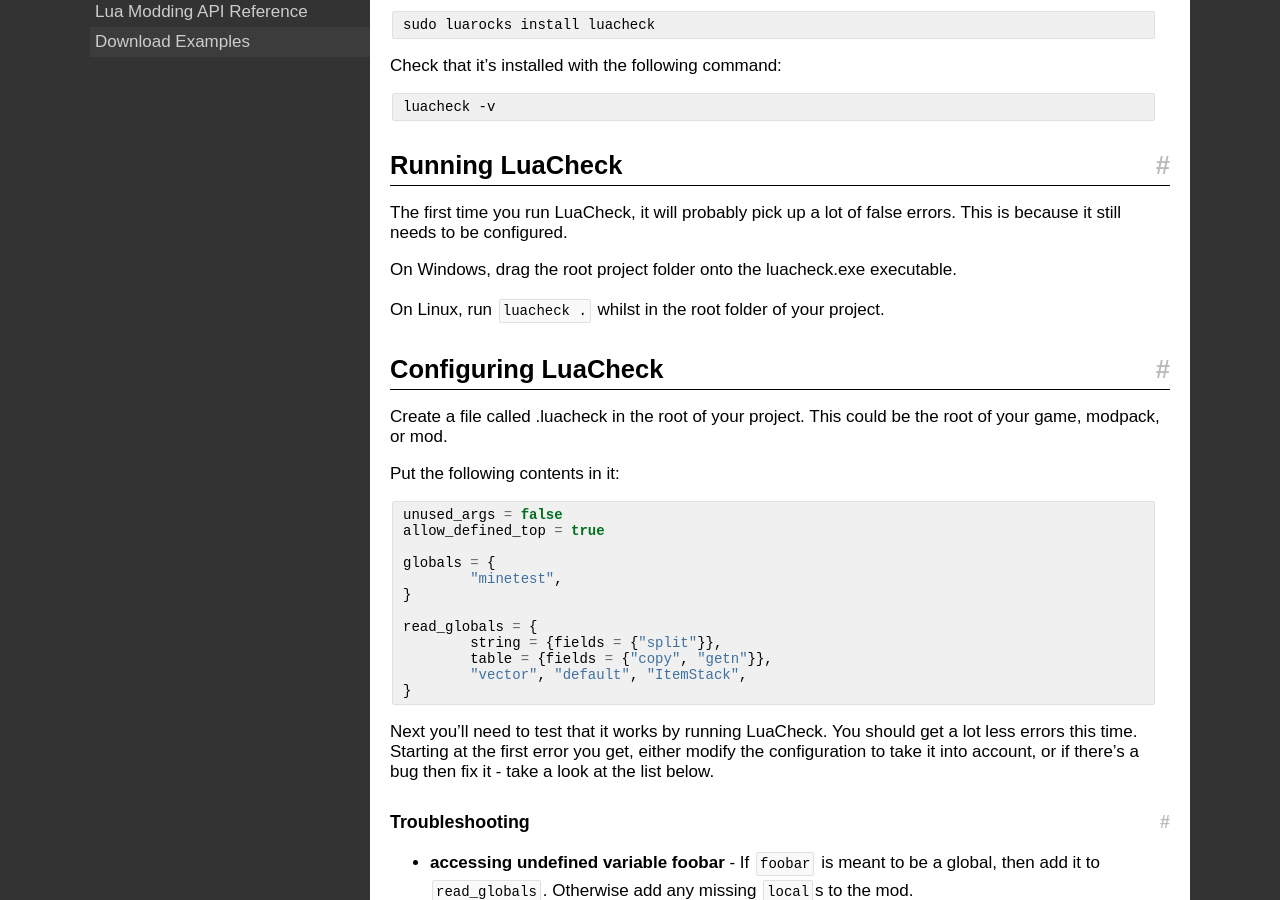
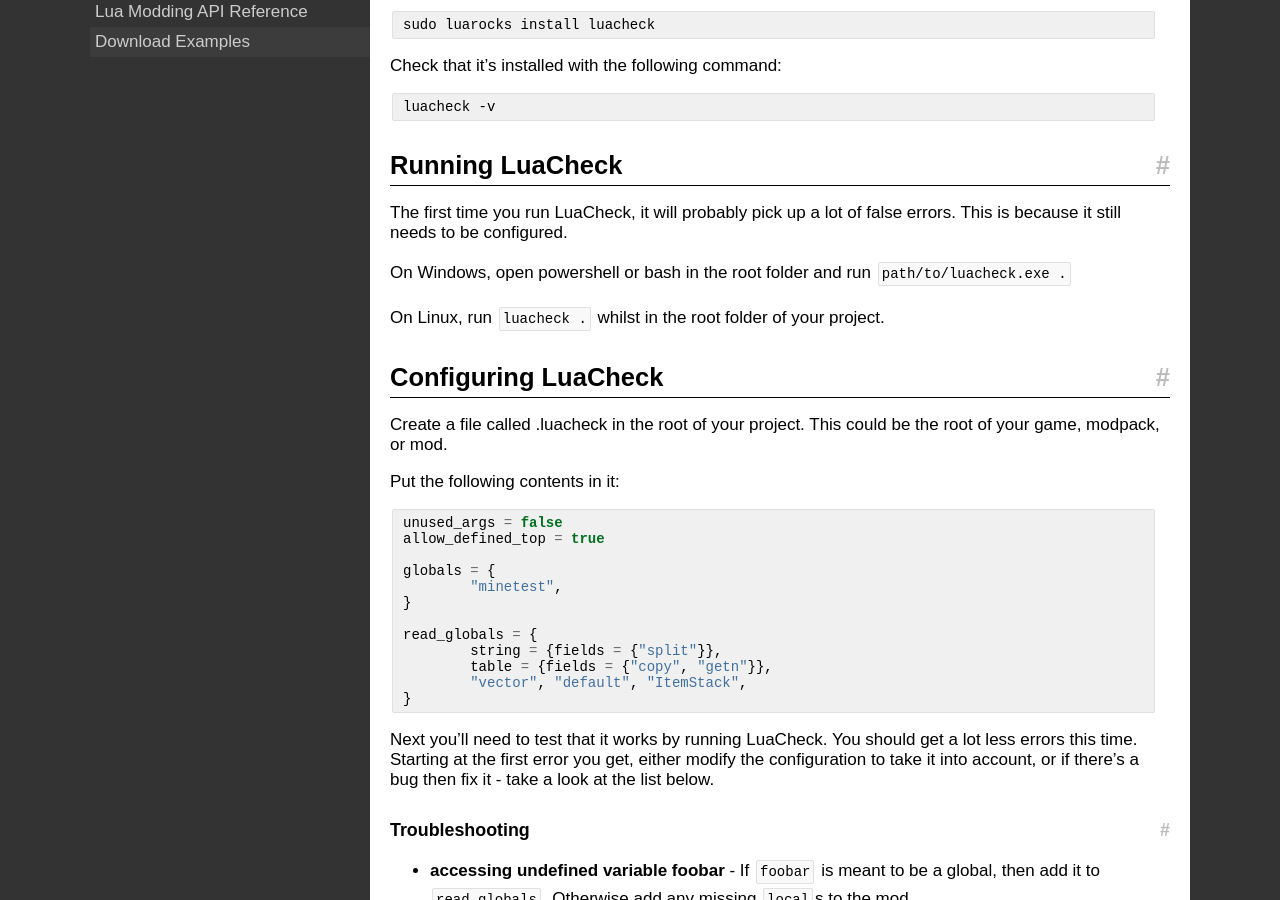
Before and after one commit to rubenwardy/minetest_modding_book, a Jekyll site: the page built from en/chapters/luacheck.md, in a window 1280 px wide and 900 px high, scrolled down 647 px. Built offline with Jekyll 4.4.1, drawn with Linux system fonts in a browser that asks for light colours; nearby versions of some CDN libraries.

Commit message:
LuaCheck: correct running on Windows

```diff
--- a/en/chapters/luacheck.md
+++ b/en/chapters/luacheck.md
@@ -44,7 +44,7 @@
 The first time you run LuaCheck, it will probably pick up a lot of false
 errors. This is because it still needs to be configured.
 
-On Windows, drag the root project folder onto the luacheck.exe executable.
+On Windows, open powershell or bash in the root folder and run `path/to/luacheck.exe .`
 
 On Linux, run `luacheck .` whilst in the root folder of your project.
 
```
